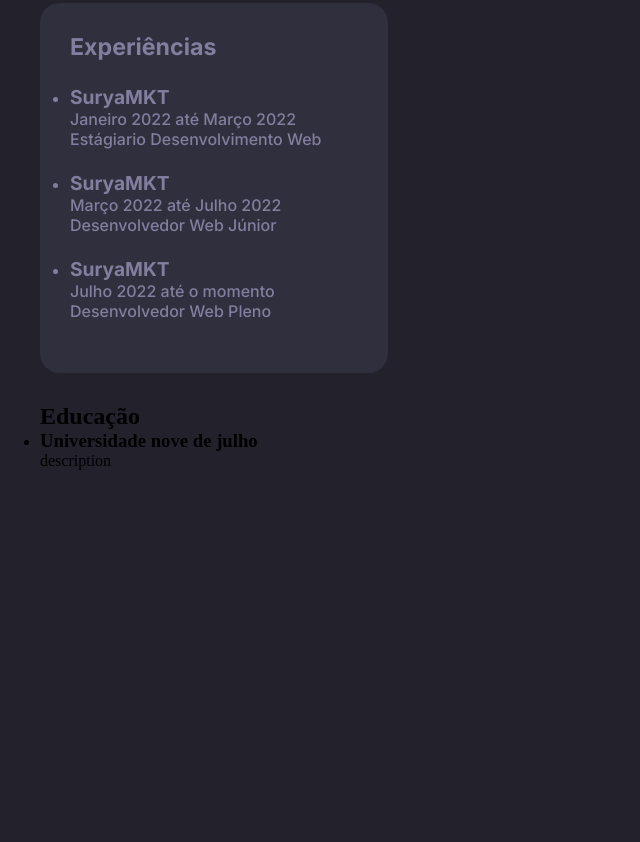
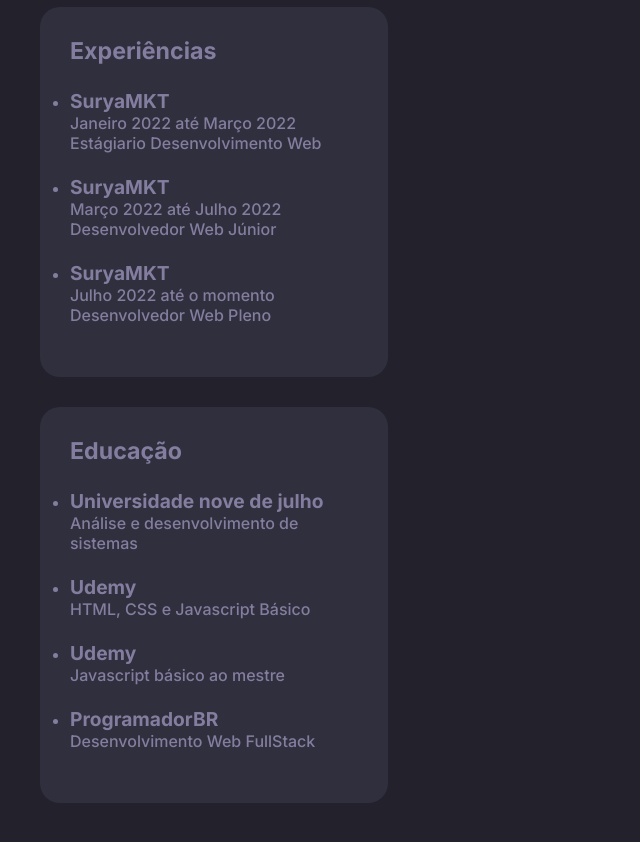
Before and after one commit to roniathayde/portfolio, a website: page index.html in a window 1280 px wide. Shown: the part 984-1826 px from the top of the page, without its empty margins (0-640 px from the left). Before the commit the page ends 1494 px from the top, so only its background shows below. Drawn offline with nearby package versions, Linux system fonts and the light colour scheme.

Commit message:
cria seção de educação e estiliza

```diff
--- /dev/null
+++ b/assets/scss/education.scss
@@ -0,0 +1,33 @@
+.education{
+    @include displayDirection(flex, column);
+    background-color: #302F3D;
+    border-radius: 20px;
+    padding: 30px;
+
+    .education--title{
+        color: #837E9F;
+        font-family: 'inter';
+        font-size: 1.45rem;
+        font-weight: 700;
+    }
+
+    .education_list{
+        margin-top: 24px;
+        @include displayDirection(flex, column);
+
+
+        .education_list--item{
+            font-family: 'inter';
+            color: #837E9F;
+            margin-bottom: 22px;
+
+            .education_list--item--subtitle{
+                font-size: 1.2rem;
+            }
+
+            .education_list--item--desc{
+                font-size: 1rem;
+            }
+        }
+    }
+}
--- a/assets/scss/style.scss
+++ b/assets/scss/style.scss
@@ -6,3 +6,4 @@
 @import './contact.scss';
 @import './techs.scss';
 @import './experience.scss';
+@import './education.scss';
--- a/assets/scss/techs.scss
+++ b/assets/scss/techs.scss
@@ -5,9 +5,9 @@
     border-radius: 20px;
 
     .technologies--title{
-        font-size: 1.25rem;
         color: #837E9F;
         font-family: 'inter';
+        font-size: 1.45rem;
         font-weight: 700;
     }
 
--- a/index.html
+++ b/index.html
@@ -182,9 +182,33 @@
                     <li class="education_list--item">
 
                         <h3 class="education_list--item--subtitle">Universidade nove de julho</h3>
-                        <p class="education_list--item--desc">description</p>
+                        <p class="education_list--item--desc">Análise e desenvolvimento de sistemas</p>
 
                     </li>
+
+
+                    <li class="education_list--item">
+
+                        <h3 class="education_list--item--subtitle">Udemy</h3>
+                        <p class="education_list--item--desc">HTML, CSS e Javascript Básico</p>
+
+                    </li>
+
+                    <li class="education_list--item">
+
+                        <h3 class="education_list--item--subtitle">Udemy</h3>
+                        <p class="education_list--item--desc">Javascript básico ao mestre</p>
+
+                    </li>
+
+                    <li class="education_list--item">
+
+                        <h3 class="education_list--item--subtitle">ProgramadorBR</h3>
+                        <p class="education_list--item--desc">Desenvolvimento Web FullStack</p>
+
+                    </li>
+
+
                 </ul>
 
             </section>
```
Also changed, not shown: assets/css/style.css, 1 other file.
